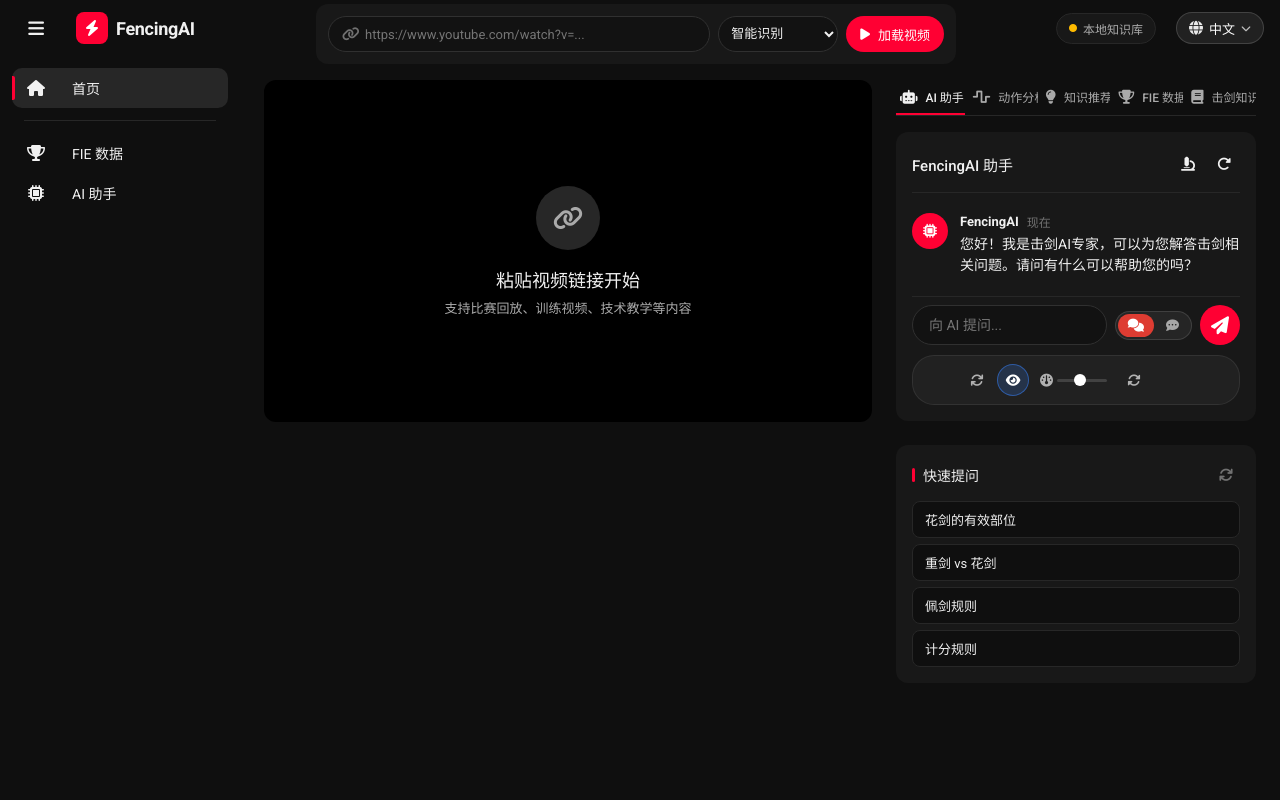
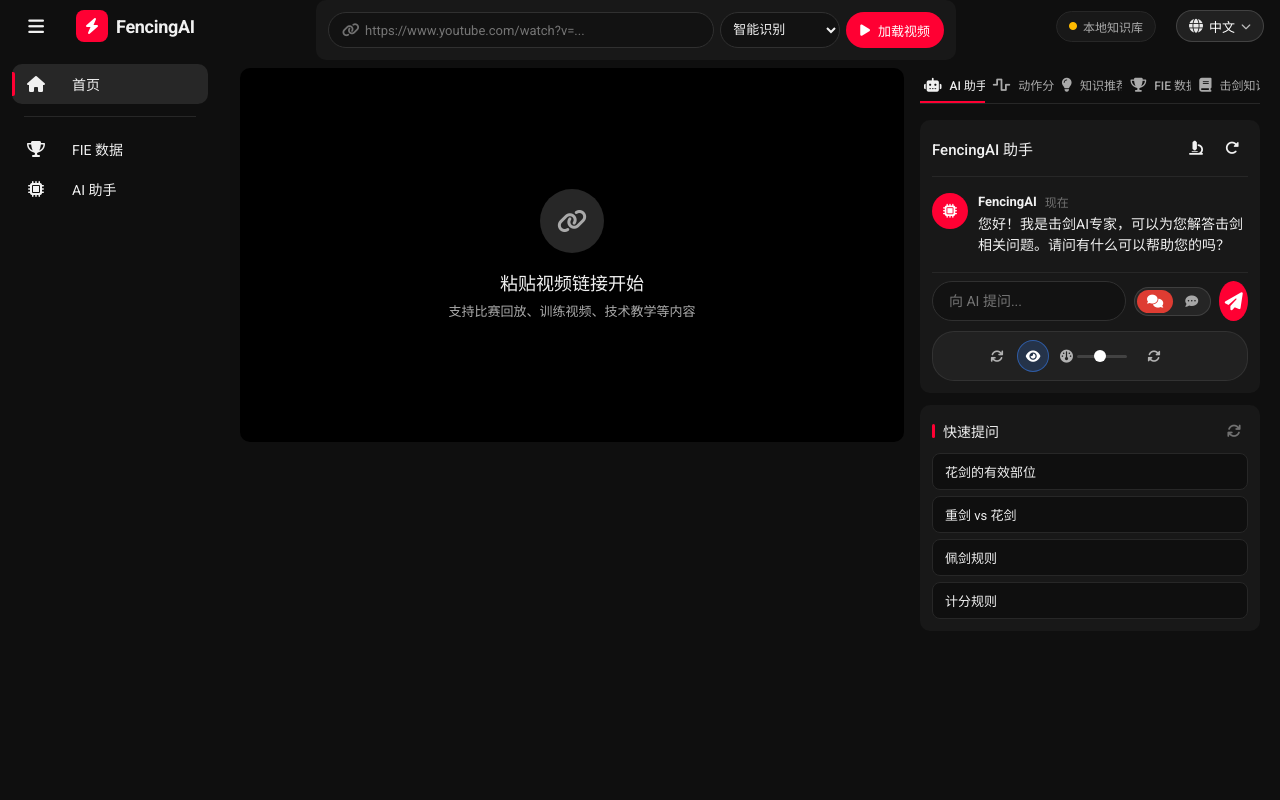
Before and after one commit to jsy-eric/fencing-ai-platform, a Flask app: page / in a window 1280 px wide. Run offline with Flask 3, Linux system fonts and the light colour scheme.

Commit message:
style: 收紧整体边距和组件内距让UI更紧凑

```diff
--- a/static/css/style.css
+++ b/static/css/style.css
@@ -31,11 +31,11 @@
     --epee: #ff5e5e;
     --sabre: #ffbb00;
 
-    --radius: 12px;
-    --radius-sm: 8px;
-    --header-h: 56px;
-    --sidebar-w: 240px;
-    --sidebar-mini: 72px;
+    --radius: 10px;
+    --radius-sm: 6px;
+    --header-h: 52px;
+    --sidebar-w: 220px;
+    --sidebar-mini: 64px;
 
     font-family: 'Roboto', 'Noto Sans SC', -apple-system, BlinkMacSystemFont, sans-serif;
     font-size: 14px;
@@ -109,7 +109,7 @@ img { max-width: 100%; display: block; }
 .console--inline .console__row {
     display: flex;
     align-items: center;
-    gap: 8px;
+    gap: 6px;
     width: 100%;
 }
 .console--inline .console__input-wrap {
@@ -277,17 +277,17 @@ img { max-width: 100%; display: block; }
     margin-top: var(--header-h);
     margin-left: var(--sidebar-w);
     min-height: calc(100vh - var(--header-h));
-    padding: 24px 24px 80px;
+    padding: 16px 20px 80px;
     transition: margin-left 0.2s;
 }
 .main--full { margin-left: var(--sidebar-mini); }
 
 .chips {
     display: flex;
-    gap: 12px;
+    gap: 8px;
     overflow-x: auto;
-    padding-bottom: 16px;
-    margin-bottom: 16px;
+    padding-bottom: 8px;
+    margin-bottom: 12px;
     scrollbar-width: none;
 }
 .chips::-webkit-scrollbar { display: none; }
@@ -315,8 +315,8 @@ img { max-width: 100%; display: block; }
 
 .layout {
     display: grid;
-    grid-template-columns: 1fr 360px;
-    gap: 24px;
+    grid-template-columns: 1fr 340px;
+    gap: 16px;
     max-width: 1840px;
 }
 
@@ -377,7 +377,7 @@ img { max-width: 100%; display: block; }
    CONSOLE (input bar)
    ==================================================== */
 .console {
-    margin-top: 12px;
+    margin-top: 8px;
     background: var(--bg-elev);
     border-radius: var(--radius);
     padding: 12px;
@@ -483,7 +483,7 @@ img { max-width: 100%; display: block; }
 .panel {
     background: var(--bg-elev);
     border-radius: var(--radius);
-    padding: 16px;
+    padding: 12px;
 }
 
 .panel__row {
@@ -583,7 +583,7 @@ img { max-width: 100%; display: block; }
 /* ====================================================
    CHAT
    ==================================================== */
-.chat { display: flex; flex-direction: column; gap: 12px; }
+.chat { display: flex; flex-direction: column; gap: 8px; }
 .chat__header {
     display: flex;
     justify-content: space-between;
@@ -603,7 +603,7 @@ img { max-width: 100%; display: block; }
 .chat__messages::-webkit-scrollbar { width: 6px; }
 .chat__messages::-webkit-scrollbar-thumb { background: var(--bg-active); border-radius: 3px; }
 
-.msg { display: flex; gap: 12px; align-items: flex-start; }
+.msg { display: flex; gap: 10px; align-items: flex-start; }
 .msg--user { flex-direction: row-reverse; }
 
 .msg__avatar {
@@ -673,7 +673,7 @@ img { max-width: 100%; display: block; }
 /* 次列内的 Tabs 区域：占满宽度，5个tab横向均匀分布 */
 .secondary .tabs {
     margin-top: 0;
-    margin-bottom: 24px;
+    margin-bottom: 12px;
 }
 
 .secondary .tabs__list {
@@ -759,13 +759,13 @@ img { max-width: 100%; display: block; }
 .quick-help {
     background: var(--bg-elev);
     border-radius: var(--radius);
-    padding: 16px;
+    padding: 12px;
 }
 .quick-help__head {
     display: flex;
     justify-content: space-between;
     align-items: center;
-    margin-bottom: 12px;
+    margin-bottom: 8px;
 }
 .quick-help__head h4 {
     font-size: 14px;
```
Also changed, not shown: other parts of static/css/style.css (+15 -15 lines).
